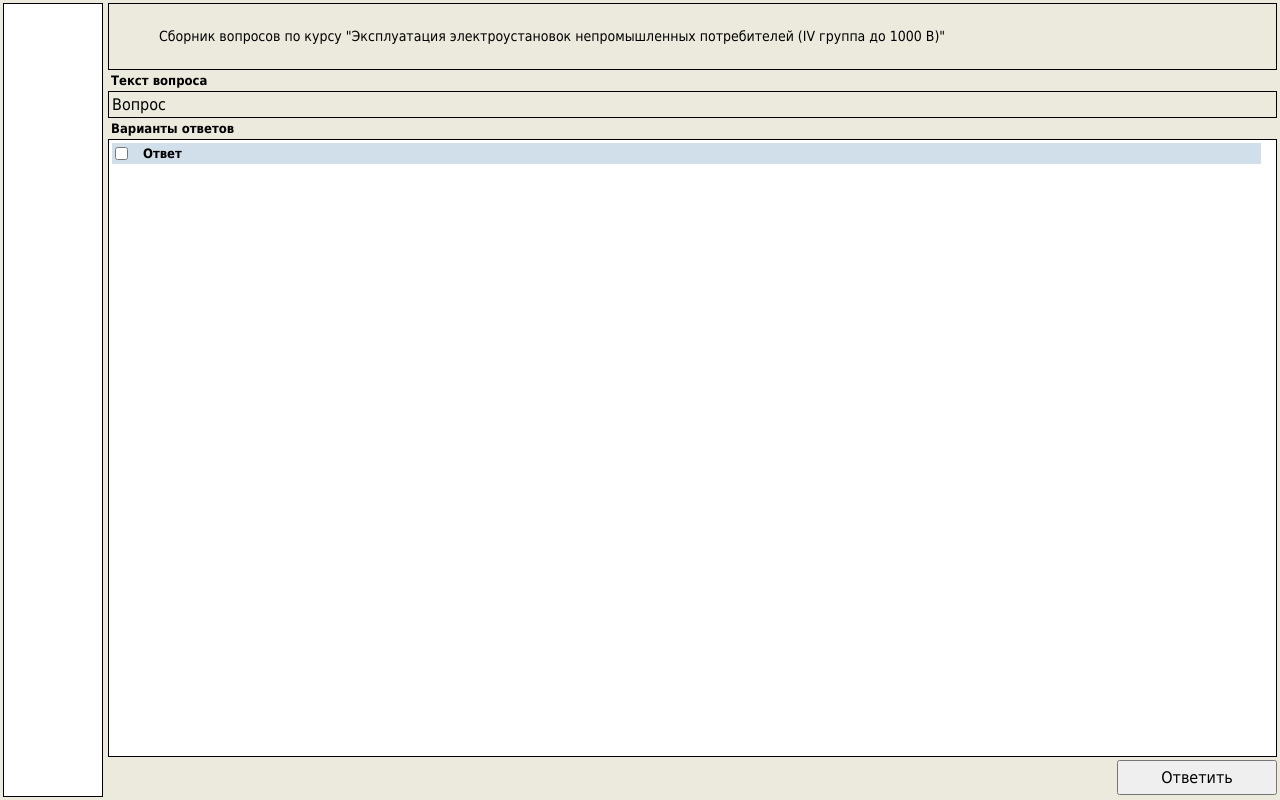
After one commit to lkodos/PromSafe, a Spring app: template src/main/resources/templates/training.html in a window 1280 px wide. The commit adds this page. Run offline with Thymeleaf, Linux system fonts and the light colour scheme; the template is opened without the code that fills it, so the values that code supplies are empty.

Commit message:
training.html, training.css

```diff
--- /dev/null
+++ b/src/main/resources/static/css/training.css
@@ -0,0 +1,95 @@
+*, *::before, *::after {
+    box-sizing: border-box;
+    margin: 0;
+    padding: 0;
+}
+
+html, body {
+    height: 100%;
+    overflow: hidden;
+}
+
+body {
+    font-family: "Tahoma", sans-serif;
+    font-size: 12pt;
+    background: #eceadd;
+    display: flex;
+    padding: 3px;
+    gap: 5px;
+}
+
+.quiz__navigation {
+    background: white;
+    border: 1px solid black;
+    height: 100%;
+    width: 100px;
+}
+
+.quiz__content {
+    display: flex;
+    flex-direction: column;
+    height: 100%;
+    flex-grow: 1;
+    gap: 3px;
+}
+
+.quiz__header {
+    border: 1px solid black;
+    height: 80px;
+    display: flex;
+    align-items: center;
+}
+
+.quiz__header h1 {
+    font-size: 14px;
+    font-weight: normal;
+    margin-left: 50px;
+}
+
+.quiz__label {
+    font-size: 13px;
+    font-weight: bold;
+    margin-left: 3px;
+}
+
+.quiz__question-text {
+    border: 1px solid black;
+    padding: 3px 3px 3px 3px;
+}
+
+.quiz-form {
+    display: flex;
+    flex-direction: column;
+    height: 100%;
+}
+
+.quiz-form__answers {
+    background: white;
+    flex-grow: 1;
+    border: 1px solid black;
+    padding: 3px 15px 3px 3px;
+}
+
+.quiz-form__row {
+    display: flex;
+    align-items: center;
+    background: #d1dfea;
+    padding: 3px;
+    gap: 15px;
+    font-size: 13px;
+    font-weight: bold;
+}
+
+.quiz-form__actions {
+    height: 40px;
+    display: flex;
+    align-items: center;
+    justify-content: flex-end;
+}
+
+.quiz-form__button {
+    width: 160px;
+    height: 35px;
+    font-family: "Tahoma", sans-serif;
+    font-size: 16px;
+}
--- a/src/main/resources/templates/index.html
+++ b/src/main/resources/templates/index.html
@@ -7,17 +7,17 @@
 </head>
 <body>
 
-<form action="#" class="mode-form">
+<form action="/mode" method="GET" class="mode-form">
     <details class="mode-form__section">
         <summary class="mode-form__summary">
             (S5) V. Работники организаций потребителей электрической энергии
         </summary>
         <div class="mode-form__row">
-            <input type="radio" id="group-3" name="section" value="before_1000_group_3" class="mode-form__radio">
+            <input type="radio" id="group-3" name="section" value="before_1000_group_3" class="mode-form__radio" required>
             <label for="group-3" class="mode-form__label">1. Непромышленные до 1000В - III группа 010926</label>
         </div>
         <div class="mode-form__row">
-            <input type="radio" id="group-4" name="section" value="before_1000_group_4" class="mode-form__radio">
+            <input type="radio" id="group-4" name="section" value="before_1000_group_4" class="mode-form__radio" required>
             <label for="group-4" class="mode-form__label">2. Непромышленные до 1000В - IV группа 010926</label>
         </div>
     </details>
--- /dev/null
+++ b/src/main/resources/templates/training.html
@@ -0,0 +1,72 @@
+<!DOCTYPE html>
+<html lang="en" xmlns:th="http://www.thymeleaf.org">
+<head>
+    <meta charset="UTF-8">
+    <title>Обучающая программа</title>
+    <link rel="stylesheet" th:href="@{/css/training.css}">
+</head>
+<body>
+
+<aside class="quiz__navigation">
+    <a href="#" class="quiz__link">
+
+    </a>
+</aside>
+<div class="quiz__content">
+    <div class="quiz__header">
+        <h1>Сборник вопросов по курсу "Эксплуатация электроустановок непромышленных потребителей (IV группа до 1000 В)"</h1>
+    </div>
+    <p class="quiz__label">Текст вопроса</p>
+    <div class="quiz__question-text">Вопрос</div>
+    <p class="quiz__label">Варианты ответов</p>
+    <form action="#" class="quiz-form">
+        <div class="quiz-form__answers">
+            <div class="quiz-form__row">
+                <input type="checkbox" id="answer1">
+                <label for="answer1">Ответ</label>
+            </div>
+        </div>
+        <div class="quiz-form__actions">
+            <button type="submit" class="quiz-form__button">Ответить</button>
+        </div>
+    </form>
+
+<!--<div class="quiz">-->
+<!--    <aside class="quiz__navigation">-->
+<!--        <a href="#" class="quiz__link">-->
+
+<!--        </a>-->
+<!--    </aside>-->
+<!--    <div class="quiz__content">-->
+<!--        <div class="quiz__header">-->
+<!--            <h1>Сборник вопросов по курсу "Эксплуатация электроустановок непромышленных потребителей (IV группа до 1000 В)"</h1>-->
+<!--        </div>-->
+<!--        <p>Текст вопроса</p>-->
+<!--        <div class="quiz__question-text">Вопрос</div>-->
+<!--        <p>Варианты ответов</p>-->
+<!--        <form action="#" class="quiz-form">-->
+<!--            <div class="quiz-form__row">-->
+<!--                <input type="checkbox" id="answer1">-->
+<!--                <label for="answer1">Ответ</label>-->
+<!--            </div>-->
+<!--            <div class="quiz-form__actions">-->
+<!--                <button type="submit" class="quiz-form__button">Ответить</button>-->
+<!--            </div>-->
+<!--        </form>-->
+
+<!--&lt;!&ndash;        <div class="quiz__form-container">&ndash;&gt;-->
+<!--&lt;!&ndash;            <form action="#" class="quiz-form">&ndash;&gt;-->
+<!--&lt;!&ndash;                <div class="quiz-form__row">&ndash;&gt;-->
+<!--&lt;!&ndash;                    <input type="checkbox" id="answer1">&ndash;&gt;-->
+<!--&lt;!&ndash;                    <label for="answer1">Ответ</label>&ndash;&gt;-->
+<!--&lt;!&ndash;                </div>&ndash;&gt;-->
+<!--&lt;!&ndash;                <div class="quiz-form__actions">&ndash;&gt;-->
+<!--&lt;!&ndash;                    <button type="submit" class="quiz-form__button">Ответить</button>&ndash;&gt;-->
+<!--&lt;!&ndash;                </div>&ndash;&gt;-->
+<!--&lt;!&ndash;            </form>&ndash;&gt;-->
+<!--&lt;!&ndash;        </div>&ndash;&gt;-->
+<!--    </div>-->
+</div>
+
+</body>
+</html>
```
Also changed, not shown: src/main/java/ru/lkodos/promsafe/controller/ModeSelectController.java (added, +26 -0 lines), src/main/resources/templates/edit.html (added, +10 -0 lines), src/main/resources/templates/exam.html (added, +10 -0 lines).
